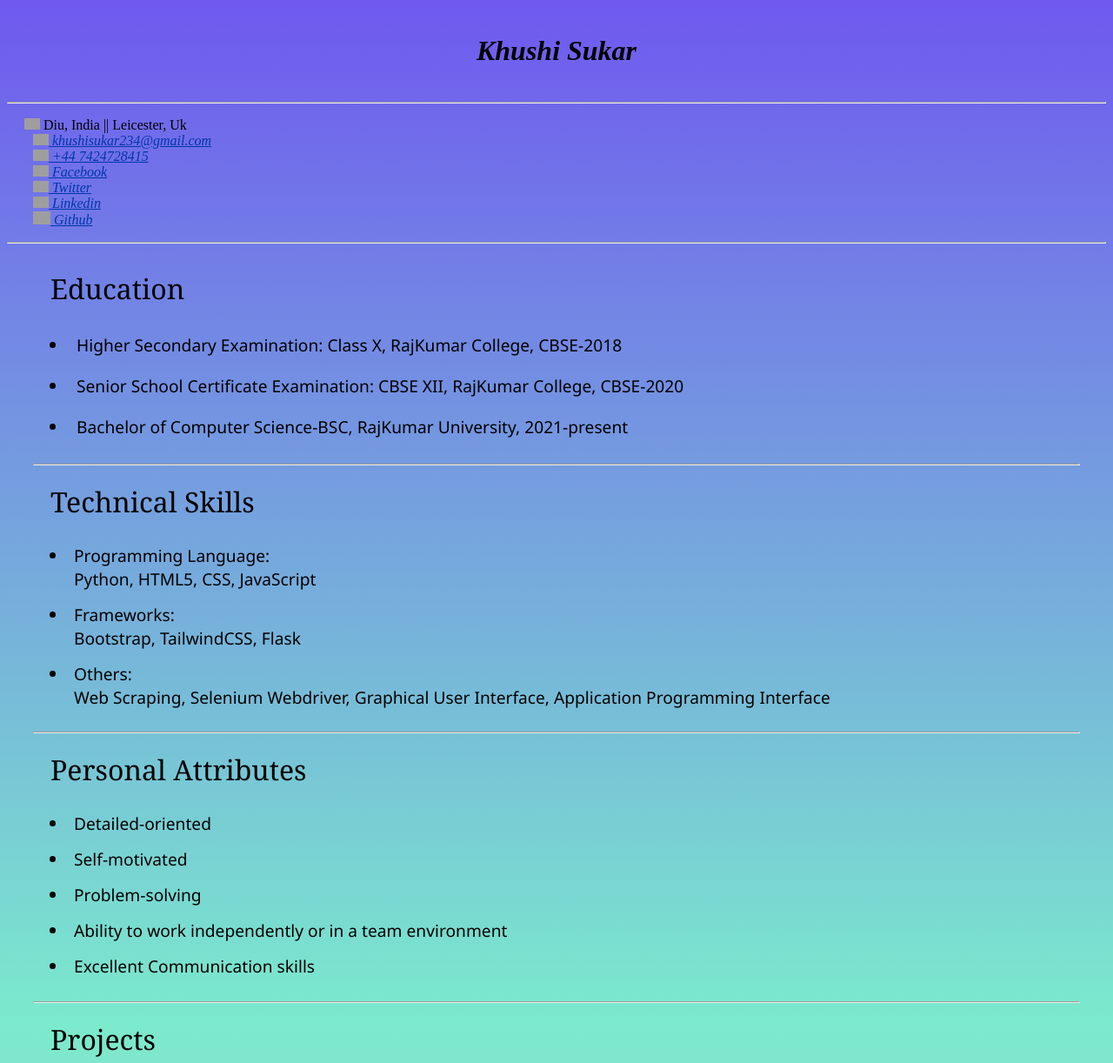
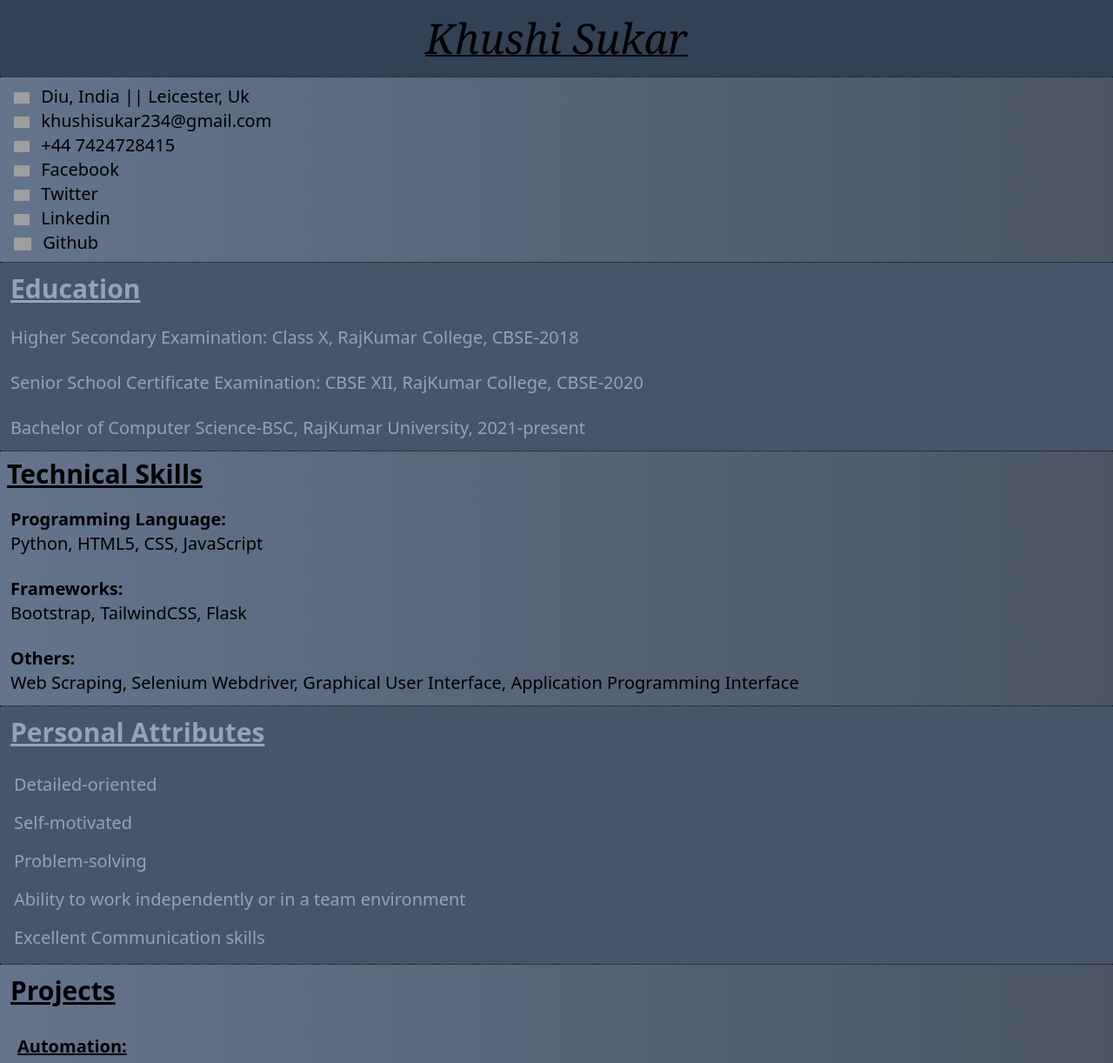
Before and after one commit to Khushi-Sk/Resume, a plain HTML site: page index.html in a window 1280 px wide. Shown: the top 1222 px of the page at 87% size. Drawn offline with nearby package versions, Linux system fonts and the light colour scheme; grey boxes are pictures that could not be loaded.

Commit message:
index.html

```diff
--- a/index.html
+++ b/index.html
@@ -3,15 +3,20 @@
     <head>
         <meta charset="UTF-8">
         <title>Resume</title>
-        <link rel="stylesheet" href="style.css">
-        <!-- <script src="https://cdn.tailwindcss.com"></script> -->
+        <!-- <link rel="stylesheet" href="style.css"> -->
+        <script src="https://cdn.tailwindcss.com"></script>
     </head>
-    <body class="bg-black text-slate-300">
+
+    <body class="bg-gradient-to-r from-slate-500 to-gray-600 text-black min-w-full sm:w-full md:w-full">
+
         <header>
-            <h1 class="text-center bg-slate-900 font-bold p-5 text-5xl" id="top">Khushi Sukar</h1>
-        </header><hr>
+            <h1 class="text-center font-medium p-5 text-5xl font-serif italic underline decoration-2 bg-slate-700" id="top">Khushi Sukar</h1>
+        </header>
+
+
+        <hr class="border-black border-dotted">
             <nav>
-            <p class="p-3 text-xl">
+                <p class="p-3 text-xl md:p-2 sm:p-2">
                     <img class="inline-block mx-2" src="https://cdn3.iconfinder.com/data/icons/map-navigation-8/512/location-pin-coordinate-point-64.png"
                     alt="location logo" width="18" id="location"> Diu, India || Leicester, Uk<br>
                     <a href="khushisukar234@gmail.com">
@@ -34,31 +39,32 @@
                         alt="instagram logo" width="20"> Github</a><br>
                     </p>
             </nav>
-        <hr>
+
+        <hr class="border-black border-dotted">
             <main>
-            <section class="Education">
-                <h2 class="font-bold text-3xl bg-gray-900 p-3 "> Education</h2>
+                <section class="Education bg-slate-600 text-slate-400">
+                    <h2 class="font-bold text-3xl p-3 underline"> Education</h2>
                         <ul>
-                    <li class="p-2 text-xl" id="Education">Higher Secondary Examination: Class X, RajKumar College, CBSE-2018</li>
-                    <li class="p-2 text-xl" id="Education">Senior School Certificate Examination: CBSE XII, RajKumar College, CBSE-2020</li>
-                    <li class="p-2 text-xl" id="Education"> Bachelor of Computer Science-BSC, RajKumar University, 2021-present</li>
-                </ul>
-
-
-
-            </section>
-            <hr>
-            <section class="Technical skills" id="Technical">
-                <h2 class="font-bold text-3xl bg-gray-900 p-2 ">Technical Skills</h2>
-                    <ul class="p-2-text-xl">
-                        <li class="p-3"><div id="skills-titles">Programming Language:</div> Python, HTML5, CSS, JavaScript</li>
-                        <li class="p-3"><div id="skills-titles">Frameworks:</div> Bootstrap, TailwindCSS, Flask</li>
-                        <li class="p-3"><div id="skills-titles">Others:</div> Web Scraping, Selenium Webdriver, Graphical User Interface, Application Programming Interface</li>
+                            <li class="p-3 text-xl" id="Education">Higher Secondary Examination: Class X, RajKumar College, CBSE-2018</li>
+                            <li class="p-3 text-xl" id="Education">Senior School Certificate Examination: CBSE XII, RajKumar College, CBSE-2020</li>
+                            <li class="p-3 text-xl" id="Education"> Bachelor of Computer Science-BSC, RajKumar University, 2021-present</li>
                         </ul>
                 </section>
-            <hr>
-            <section class="Personal Attributes" id="Personal">
-                    <h2 class="font-bold text-3xl bg-gray-900 p-3">Personal Attributes</h2>
+
+        <hr class="border-black border-dotted">
+                <section class="Technical skills" id="Technical">
+                    <h2 class="font-bold text-3xl p-2 underline">Technical Skills</h2>
+                        <ul class="p-2-text-xl">
+                            <li class="p-3 text-xl"><div class="font-semibold" id="skills-titles">Programming Language:</div> Python, HTML5, CSS, JavaScript</li>
+                            <li class="p-3 text-xl"><div class="font-semibold" id="skills-titles">Frameworks:</div> Bootstrap, TailwindCSS, Flask</li>
+                            <li class="p-3 text-xl"><div class="font-semibold" id="skills-titles">Others:</div> Web Scraping, Selenium Webdriver, Graphical User Interface, Application Programming Interface</li>
+                        </ul>
+                </section>
+
+        <hr class="border-black border-dotted">
+
+                <section class="Personal Attributes bg-slate-600 text-slate-400" id="Personal">
+                    <h2 class=" font-bold text-3xl underline p-3">Personal Attributes</h2>
                         <ul class="p-2 text-xl">
                             <li class="p-2">Detailed-oriented</li>
                             <li class="p-2">Self-motivated</li>
@@ -67,58 +73,65 @@
                             <li class="p-2">Excellent Communication skills</li>
                         </ul>
                 </section>
-            <hr>
+
+
+        <hr class="border-black border-dotted">
                 <section>
-                <h2 class="font-bold text-3xl bg-gray-900 p-3" id="Projects">Projects</h2>
-                    <ol class="p-2 text-xl">
+                    <h2 class="font-bold text-3xl p-3 underline" id="Projects">Projects</h2>
+                        <ol class="p-2 text-xl tracking-normal">
                             <li class="p-3" id="project-list">
-                            <div id="project-titles">Automation:</div> The primary goal of the project was to automate the tweeting process
+                                <div class="underline font-semibold" id="project-titles">Automation:</div> The primary goal of the project was to automate the tweeting process
                                 on Twitter when specific criteria were met, ensuring timely and relevant content sharing. I developed a custom
                                 automation framework using Python and Twitter's API (Application Programming Interface) to interact with the
                                 Twitter platform. I integrated a scheduling feature that enabled users to set specific times for automated
                                 tweets, ensuring content was shared at optimal times for engagement. Robust error handling and notification
                                 mechanisms were implemented to ensure the project could recover from issues such as API rate limits or network interruptions.</li>
                             <li class="p-3" id="project-list">
-                            <div id="project-titles">Instagram Followers Bot:</div> I executed an Instagram Following Bot Project to
+                                <div class="underline font-semibold" id="project-titles">Instagram Followers Bot:</div> I executed an Instagram Following Bot Project to
                                 automate the process of following relevant Instagram accounts based on specific criteria. This project
                                 showcased my proficiency in social media automation, Python programming, and API integration.</li>
                             <li class="p-3" id="project-list">
-                            <div id="project-titles"> LinkedIn to apply on jobs:</div> I developed a LinkedIn Job Application Automation
+                                <div class="underline font-semibold" id="project-titles"> LinkedIn to apply on jobs:</div> I developed a LinkedIn Job Application Automation
                                 Project to streamline the job search process. This project emphasized my automation skills and efficiency in
                                 Python programming. It featured an intuitive interface allowing users to set job search criteria and automatically
                                 apply to jobs that matched their preferences on LinkedIn. I ensured compliance with LinkedIn's terms and ethical
                                 guidelines while delivering a solution that improved the job application process.</li>
                             <li class="p-3" id="project-list">
-                            <div id="project-titles">Chat-bot App:</div> I have developed Chat-App using Node js and Socket.io. The App has many
+                                <div class="underline font-semibold" id="project-titles">Chat-bot App:</div> I have developed Chat-App using Node.js and Socket.io. The App has many
                                 features like changing certain text into an emoji, different commands for example: clearing the chat, help, calculating
                                 and showing the number of online users in real-time. </li>
                         </ol>
                 </section>
-            <hr>
-            <section class="Achievements" id="Achievements">
-                <h2 class="font-bold text-3xl bg-gray-900 p-3">Certificates</h2>
-                <ul class="text-xl p-3">
-                    <li>Participated in State-level MUN.</li>
-                    <li>100 days Python Bootcamp, Udemy</li>
-                    <li>100x Engineers AI Accelerated Full-Stack Engineering</li>
+
+        <hr class="border-black border-dotted">
+                <section class="Achievements bg-slate-600 text-slate-400" id="Achievements">
+                    <h2 class=" font-bold text-3xl p-3 underline">Certificates</h2>
+                        <ul class="text-xl p-4">
+                            <li class="p-2 ">Participated in State-level MUN.</li>
+                            <li class="p-2">100 days Python Bootcamp, Udemy</li>
+                            <li class="p-2">100x Engineers AI Accelerated Full-Stack Engineering</li>
                         </ul>
                 </section>
 
-            <hr>
-
+        <hr class="border-black border-dotted">
                 <section class="direct-scrolling">
+                    <div class="text-xl p-4 underline">
                         <a href="#top">Go to top</a><br>
                         <a href="#Education">Go to Education</a><br>
                         <a href="#Technical">Go to Technical Skills</a><br>
                         <a href="#Personal">Go to Personal Attributes</a><br>
                         <a href="#Achievements">Go to Certificates</a><br>
                         <a href="#Projects">Go to Projects</a><br>
+                    </div>
                 </section>
 
             </main>
-        <footer>
+
+        <footer class="p-6 text-center text-2xl italic bg-slate-700">
             © 2023 Khushi Sukar
         </footer>
+
+
     </body>
 
 </html>
```
Lines whose indentation alone changed are shown as unchanged.
